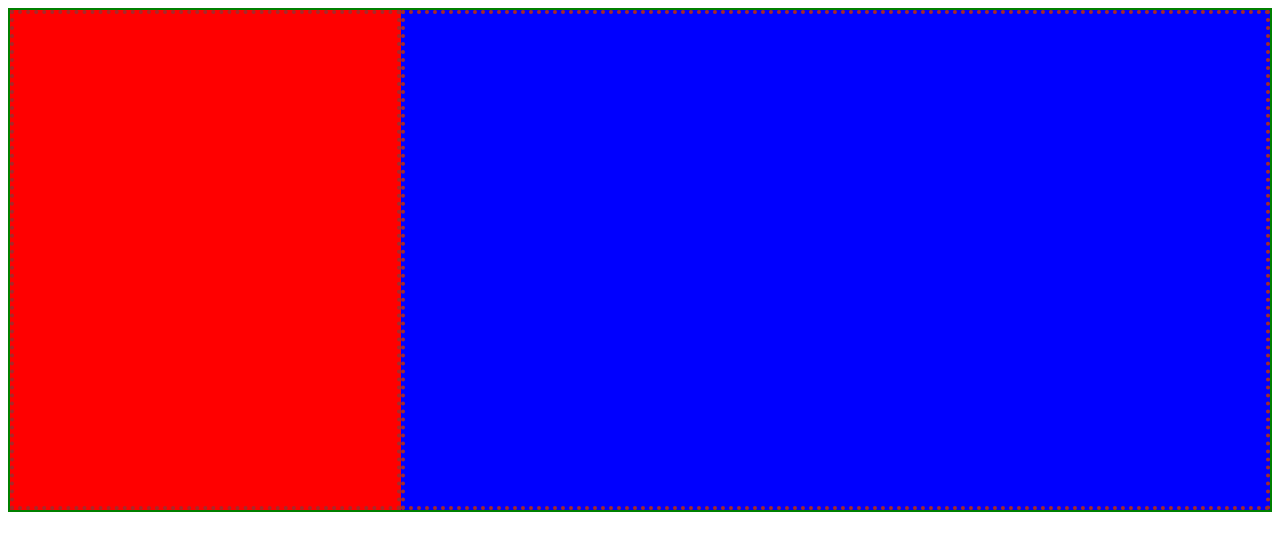
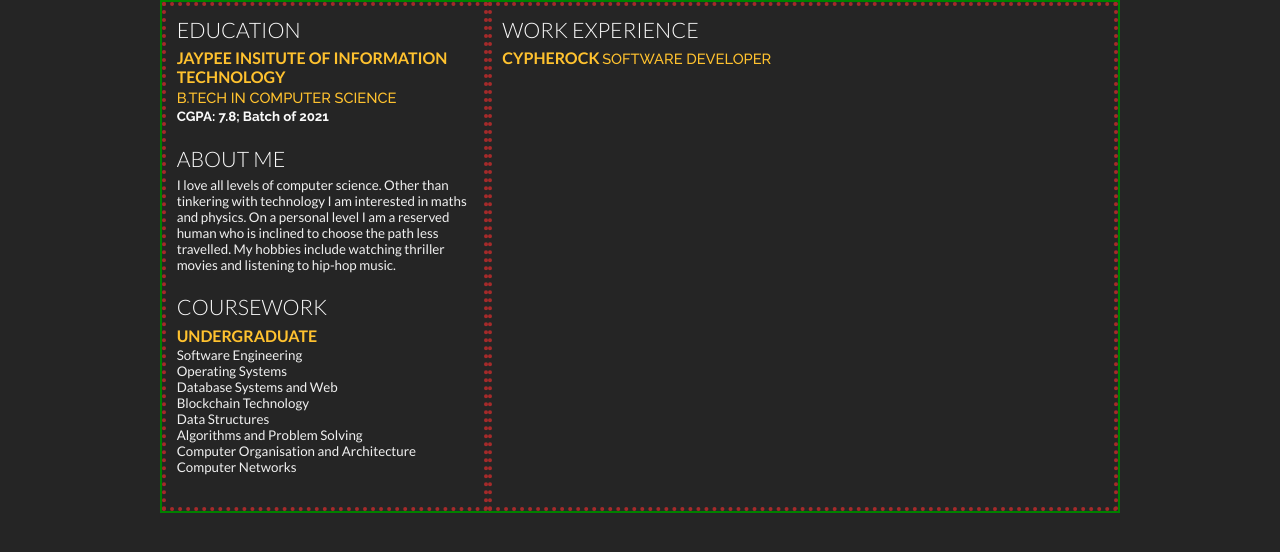
Before and after one commit to il3ven/resume, a plain HTML site: page index.html in a window 1280 px wide. Drawn offline with Linux system fonts and the light colour scheme.

Commit message:
Created styles for headings, paragraphs and more

```diff
--- a/index.html
+++ b/index.html
@@ -4,12 +4,55 @@
     <meta charset="UTF-8" />
     <meta name="viewport" content="width=device-width, initial-scale=1.0" />
     <title>Resume</title>
+    <link
+      href="https://fonts.googleapis.com/css2?family=Lato:ital,wght@0,300;0,400;0,700;1,400;1,700&family=Raleway:wght@200;300;500;600;700&display=swap"
+      rel="stylesheet"
+    />
     <link rel="stylesheet" type="text/css" href="style.css" media="screen" />
   </head>
   <body>
     <div class="container">
-      <div class="left"></div>
-      <div class="right"></div>
+      <div class="left">
+        <div class="section">
+          <h1>Education</h1>
+          <h2>JAYPEE INSITUTE OF INFORMATION TECHNOLOGY</h2>
+          <p class="descript">B.Tech in Computer Science</p>
+          <p class="location">CGPA: 7.8; Batch of 2021</p>
+        </div>
+
+        <div class="section">
+          <h1>About Me</h1>
+          <p>
+            I love all levels of computer science. Other than tinkering with
+            technology I am interested in maths and physics. On a personal level
+            I am a reserved human who is inclined to choose the path less
+            travelled. My hobbies include watching thriller movies and listening
+            to hip-hop music.
+          </p>
+        </div>
+
+        <div class="section">
+          <h1>Coursework</h1>
+          <h2>Undergraduate</h2>
+          <p>
+            Software Engineering <br />
+            Operating Systems <br />
+            Database Systems and Web <br />
+            Blockchain Technology <br />
+            Data Structures <br />
+            Algorithms and Problem Solving <br />
+            Computer Organisation and Architecture <br />
+            Computer Networks
+          </p>
+        </div>
+      </div>
+      <div class="right">
+        <div class="section">
+          <h1>Work Experience</h1>
+          <h2 style="display: inline">Cypherock</h2>
+          <p class="descript" style="display: inline">Software Developer</p>
+        </div>
+      </div>
     </div>
   </body>
 </html>
--- a/style.css
+++ b/style.css
@@ -1,5 +1,60 @@
+body {
+  font-family: "Lato", sans-serif;
+  font-size: 10pt;
+  font-weight: 400;
+  color: #f0f0f0;
+  background-color: #252525;
+  max-width: 60rem;
+  margin: 0 auto;
+}
+
+h1 {
+  font-size: 16pt;
+  font-weight: 300;
+  color: #fafafa;
+  text-transform: uppercase;
+  margin: 0 0 4pt;
+}
+
+h2 {
+  font-size: 12pt;
+  font-weight: 700;
+  color: #ffc22f;
+  text-transform: uppercase;
+  margin: 0 0 2pt;
+}
+
+.descript {
+  font-family: "Raleway", sans-serif;
+  font-size: 11pt;
+  font-weight: 500;
+  color: #ffc22f;
+  text-transform: uppercase;
+  margin: 0 0 2pt 0pt;
+}
+
+.location {
+  font-family: "Raleway", sans-serif;
+  font-size: 10pt;
+  font-weight: 700;
+  color: #fafafa;
+  margin: 0 0 2pt;
+}
+
+.sectionsep {
+  margin: 0 auto 16pt;
+}
+
+p {
+  margin: 0 0 0pt;
+}
+
+.section {
+  margin: 0 auto 16pt;
+}
+
 .container {
-  height: 500px;
+  margin: 0 auto;
   border: 2px solid green;
   display: flex;
   flex-wrap: wrap;
@@ -9,12 +64,14 @@
 
 .left {
   border: 4px brown dotted;
-  background-color: red;
+  /* background-color: red; */
   flex: 1 0 16rem;
+  padding: 8pt;
 }
 
 .right {
   border: 4px brown dotted;
-  background-color: blue;
+  /* background-color: blue; */
   flex: 3 0 30rem;
+  padding: 8pt;
 }
```
